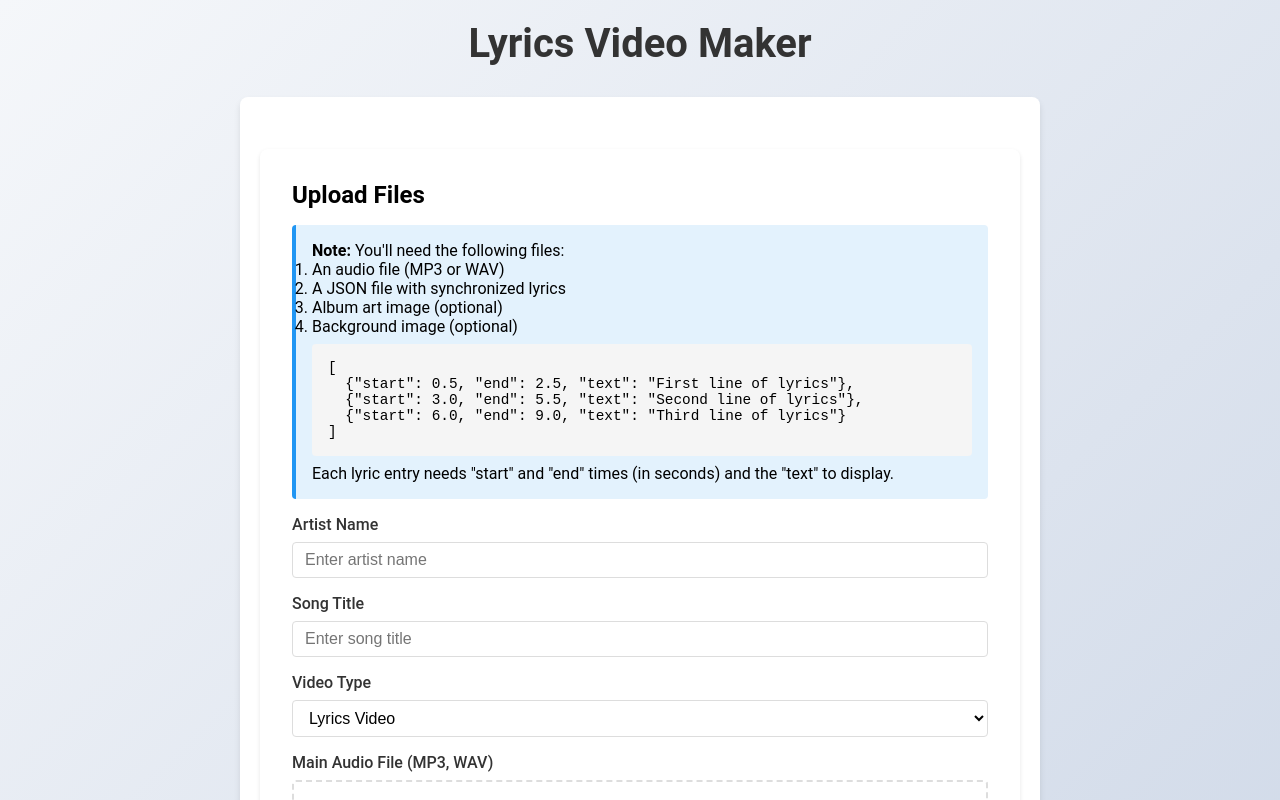
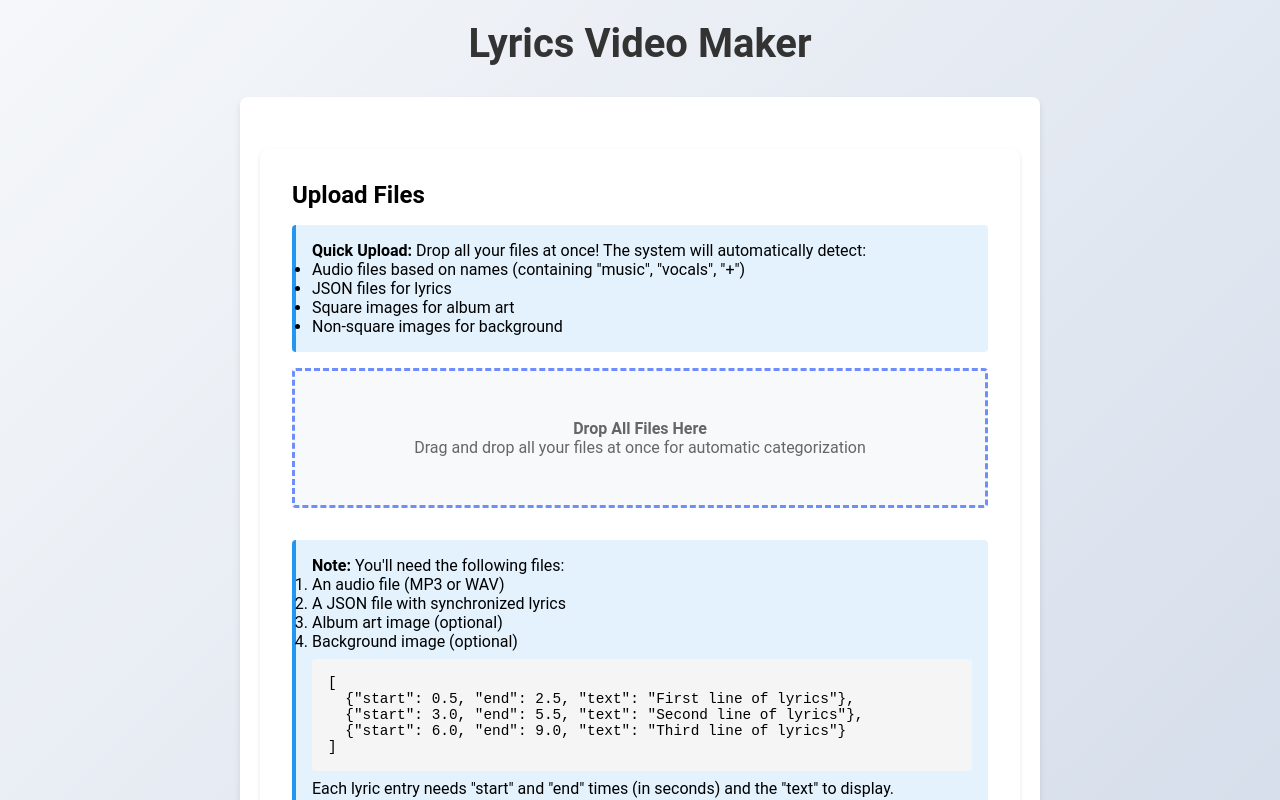
Before and after one commit to nganlinh4/lyrics-video-maker, a React (Create React App) app: page / in a window 1280 px wide. Shown: the top 800 px of the page. Built offline with nearby package versions, Linux system fonts and the light colour scheme.

Commit message:
Add bulk file upload support with automatic categorization for audio, lyrics, and images

```diff
--- a/src/components/UploadForm.tsx
+++ b/src/components/UploadForm.tsx
@@ -40,6 +40,17 @@ const DropZone = styled.div<{ isDragging?: boolean }>`
   &:hover {
     border-color: #6e8efb;
     background-color: rgba(110, 142, 251, 0.1);
+  }
+`;
+
+const BulkDropZone = styled(DropZone)`
+  background-color: #f8f9fa;
+  border: 3px dashed #6e8efb;
+  padding: 3rem;
+  margin-bottom: 2rem;
+
+  &:hover {
+    background-color: rgba(110, 142, 251, 0.15);
   }
 `;
 
@@ -118,6 +129,15 @@ const ErrorMessage = styled.div`
   background-color: #ffebee;
   border-radius: 4px;
   border-left: 4px solid #e53935;
+`;
+
+const FileTypeTag = styled.span`
+  padding: 0.25rem 0.5rem;
+  border-radius: 12px;
+  font-size: 0.8rem;
+  margin-left: 0.5rem;
+  background-color: #e3f2fd;
+  color: #1976d2;
 `;
 
 interface AudioFiles {
@@ -377,6 +397,109 @@ const UploadForm: React.FC<UploadFormProps> = ({ onFilesChange, onVideoPathChang
     }
   };
 
+  const handleBulkDrop = async (e: React.DragEvent) => {
+    e.preventDefault();
+    e.stopPropagation();
+    setIsDragging(prev => ({ ...prev, bulk: false }));
+
+    if (!e.dataTransfer.files || e.dataTransfer.files.length === 0) return;
+
+    const files = Array.from(e.dataTransfer.files);
+    setError(null);
+
+    // Categorize files
+    let detectedMain: File | null = null;
+    let detectedInstrumental: File | null = null;
+    let detectedVocal: File | null = null;
+    let detectedLittleVocal: File | null = null;
+    let detectedLyrics: File | null = null;
+    let detectedAlbumArt: File | null = null;
+    let detectedBackground: File | null = null;
+
+    // Process each file
+    for (const file of files) {
+      // Handle JSON files (lyrics)
+      if (file.name.endsWith('.json')) {
+        try {
+          const text = await file.text();
+          const parsedLyrics = JSON.parse(text);
+          if (Array.isArray(parsedLyrics)) {
+            setLyrics(parsedLyrics);
+            detectedLyrics = file;
+            continue;
+          }
+        } catch (err) {
+          setError('Invalid lyrics JSON file');
+          return;
+        }
+      }
+
+      // Handle audio files
+      if (file.type.startsWith('audio/')) {
+        const nameLower = file.name.toLowerCase();
+        if (nameLower.includes('music')) {
+          detectedInstrumental = file;
+        } else if (nameLower.includes('vocals')) {
+          detectedVocal = file;
+        } else if (nameLower.includes('+')) {
+          detectedLittleVocal = file;
+        } else {
+          detectedMain = file;
+        }
+        continue;
+      }
+
+      // Handle image files
+      if (file.type.startsWith('image/')) {
+        // Create an image object to check dimensions
+        const img = new Image();
+        const imageUrl = URL.createObjectURL(file);
+
+        await new Promise<void>((resolve) => {
+          img.onload = () => {
+            URL.revokeObjectURL(imageUrl);
+            // Check if image is square (allowing for small rounding differences)
+            const isSquare = Math.abs(img.width - img.height) <= 2;
+            if (isSquare) {
+              detectedAlbumArt = file;
+            } else {
+              detectedBackground = file;
+            }
+            resolve();
+          };
+          img.src = imageUrl;
+        });
+      }
+    }
+
+    // Update state with detected files
+    if (detectedMain) setMainAudioFile(detectedMain);
+    if (detectedInstrumental) setInstrumentalFile(detectedInstrumental);
+    if (detectedVocal) setVocalFile(detectedVocal);
+    if (detectedLittleVocal) setLittleVocalFile(detectedLittleVocal);
+    if (detectedLyrics) setLyricsFile(detectedLyrics);
+    if (detectedAlbumArt) setAlbumArtFile(detectedAlbumArt);
+    if (detectedBackground) setBackgroundFile(detectedBackground);
+
+    // Update the form
+    setTimeout(() => {
+      const audioFiles: AudioFiles = {
+        main: detectedMain,
+        instrumental: detectedInstrumental,
+        vocal: detectedVocal,
+        littleVocal: detectedLittleVocal
+      };
+
+      const metadata: VideoMetadata = {
+        artist,
+        songTitle,
+        videoType
+      };
+
+      onFilesChange(audioFiles, lyrics, detectedAlbumArt, detectedBackground, metadata);
+    }, 0);
+  };
+
   const resetForm = () => {
     setMainAudioFile(null);
     setInstrumentalFile(null);
@@ -411,6 +534,42 @@ const UploadForm: React.FC<UploadFormProps> = ({ onFilesChange, onVideoPathChang
   return (
     <FormContainer>
       <h2>Upload Files</h2>
+
+      <InfoBox>
+        <strong>Quick Upload:</strong> Drop all your files at once! The system will automatically detect:
+        <ul>
+          <li>Audio files based on names (containing "music", "vocals", "+")</li>
+          <li>JSON files for lyrics</li>
+          <li>Square images for album art</li>
+          <li>Non-square images for background</li>
+        </ul>
+      </InfoBox>
+
+      <BulkDropZone
+        isDragging={isDragging['bulk']}
+        onDrop={handleBulkDrop}
+        onDragOver={handleDragOver}
+        onDragEnter={(e) => handleDragEnter(e, 'bulk')}
+        onDragLeave={(e) => handleDragLeave(e, 'bulk')}
+      >
+        <DropText>
+          <strong>Drop All Files Here</strong>
+          <br />
+          Drag and drop all your files at once for automatic categorization
+        </DropText>
+        {(mainAudioFile || instrumentalFile || vocalFile || littleVocalFile || lyricsFile || albumArtFile || backgroundFile) && (
+          <div style={{ marginTop: '1rem' }}>
+            <h4>Detected Files:</h4>
+            {mainAudioFile && <FileName>Main Audio: {mainAudioFile.name}<FileTypeTag>Main</FileTypeTag></FileName>}
+            {instrumentalFile && <FileName>Instrumental: {instrumentalFile.name}<FileTypeTag>Music</FileTypeTag></FileName>}
+            {vocalFile && <FileName>Vocals: {vocalFile.name}<FileTypeTag>Vocals</FileTypeTag></FileName>}
+            {littleVocalFile && <FileName>Little Vocal: {littleVocalFile.name}<FileTypeTag>Little</FileTypeTag></FileName>}
+            {lyricsFile && <FileName>Lyrics: {lyricsFile.name}<FileTypeTag>JSON</FileTypeTag></FileName>}
+            {albumArtFile && <FileName>Album Art: {albumArtFile.name}<FileTypeTag>Square</FileTypeTag></FileName>}
+            {backgroundFile && <FileName>Background: {backgroundFile.name}<FileTypeTag>Background</FileTypeTag></FileName>}
+          </div>
+        )}
+      </BulkDropZone>
 
       <InfoBox>
         <strong>Note:</strong> You'll need the following files:
```
